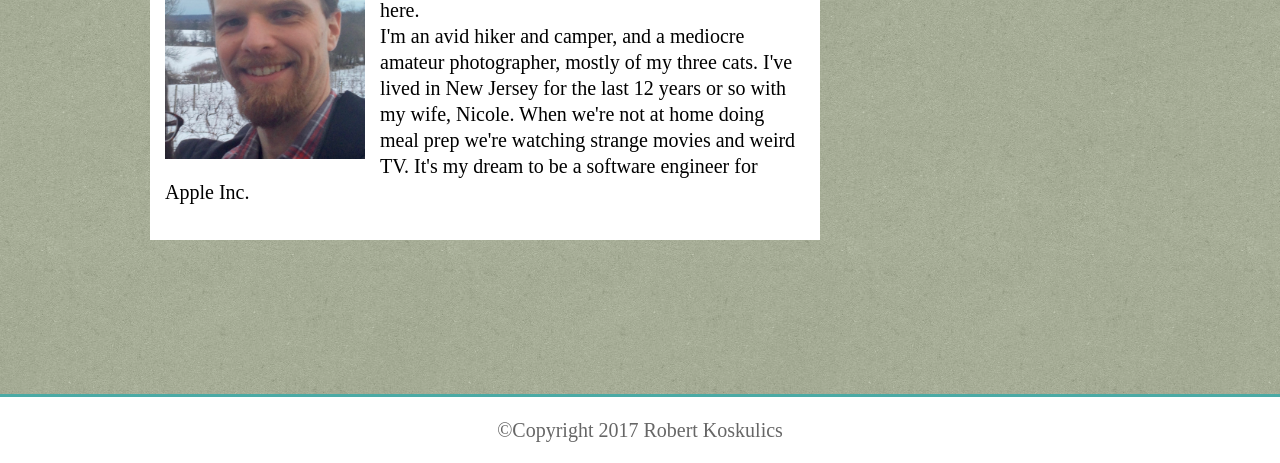
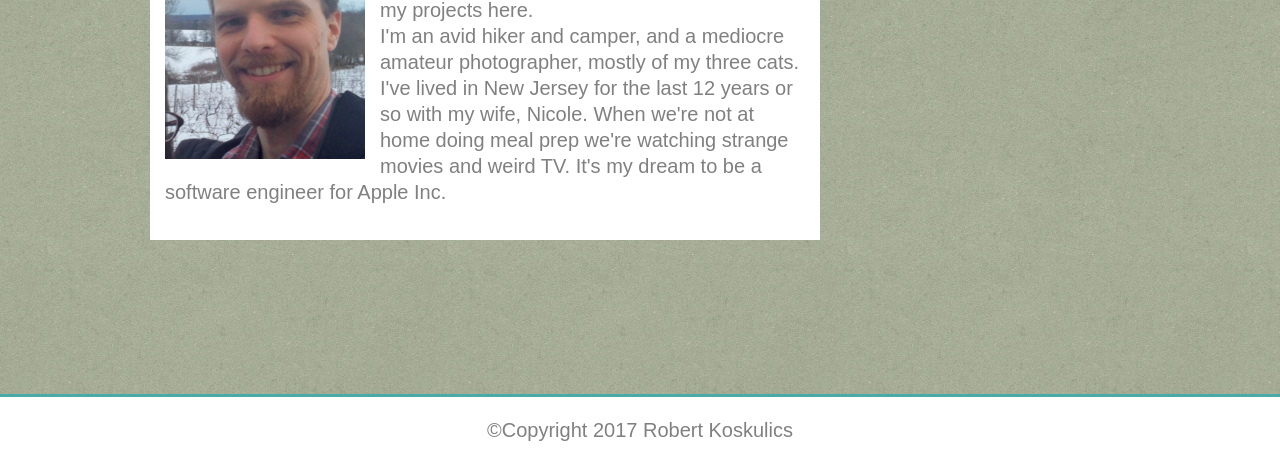
Before and after one commit to rkoskulics/Basic-Portfolio, a plain HTML site: page index.html in a window 1280 px wide. Shown: the part 337-800 px from the top of the page. Drawn offline with Linux system fonts and the light colour scheme.

Commit message:
changed font just a bit more

```diff
--- a/assets/css/style.css
+++ b/assets/css/style.css
@@ -111,6 +111,8 @@ h2{
 p{
 	line-height: 26px;
 	font-size: 20px;
+	font-family: "Arial", "Helvetica Neue", "Helvetica", sans-serif;
+	color:grey;
 }
 h3{
 	color:#4aaaa5;
```
